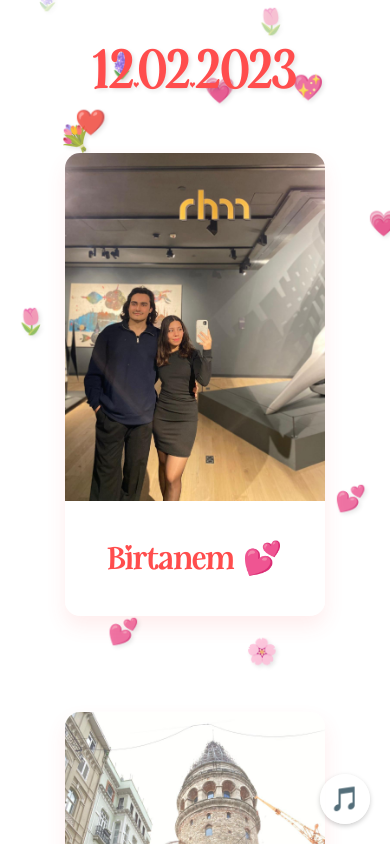
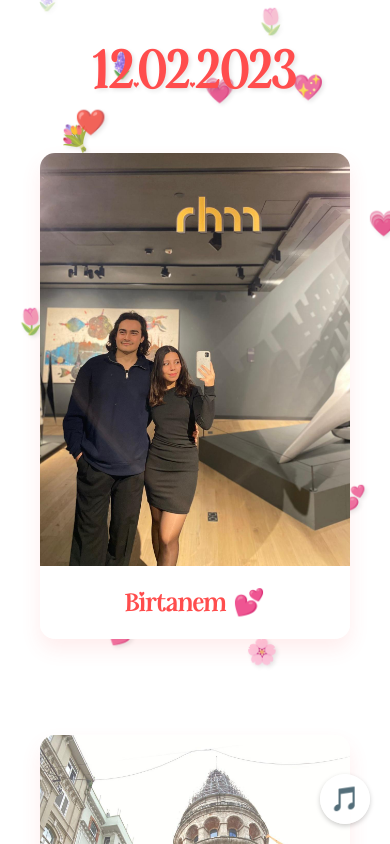
Before and after one commit to pedrorhan/pedrorhan.github.io, a plain HTML site: page index.html in a window 390 px wide. Shown: the top 844 px of the page. Drawn offline with Linux system fonts and the light colour scheme.

Commit message:
arka kart

```diff
--- a/style.css
+++ b/style.css
@@ -121,8 +121,33 @@ body {
     color: #ff4d4d;
     text-align: center;
     font-family: 'Glittertine';
-    padding: 2rem;
-    line-height: 1.6;
+    padding: 1rem;
+    line-height: 1.4;
+    max-width: 100%;
+    word-wrap: break-word;
+    overflow-wrap: break-word;
+}
+
+/* Mobil cihazlar için özel stiller */
+@media screen and (max-width: 768px) {
+    .back-message {
+        font-size: 1.6rem;
+        padding: 0.8rem;
+        line-height: 1.3;
+    }
+
+    .message {
+        font-size: 1.6rem;
+        padding: 1rem;
+    }
+
+    .flip-card {
+        width: 95%;
+    }
+
+    .flip-card-front, .flip-card-back {
+        min-height: 300px;
+    }
 }
 
 /* Kalpler için animasyon */
```
